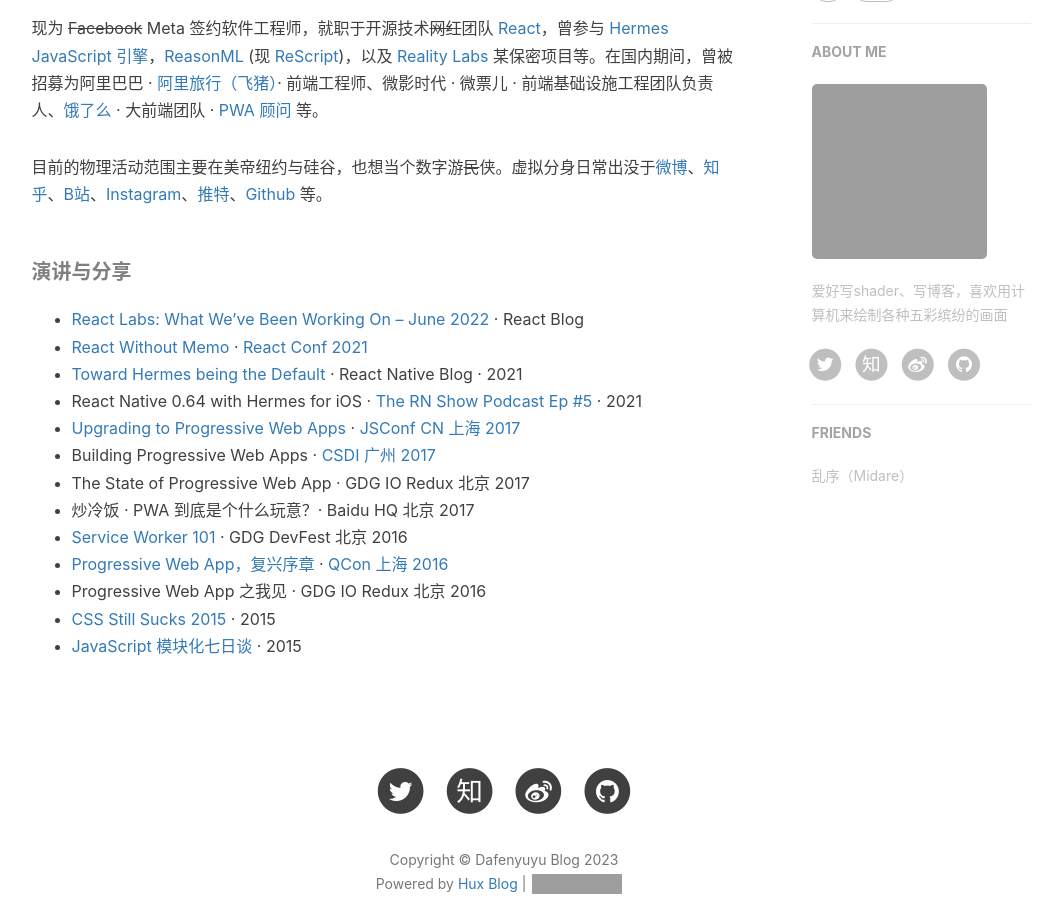
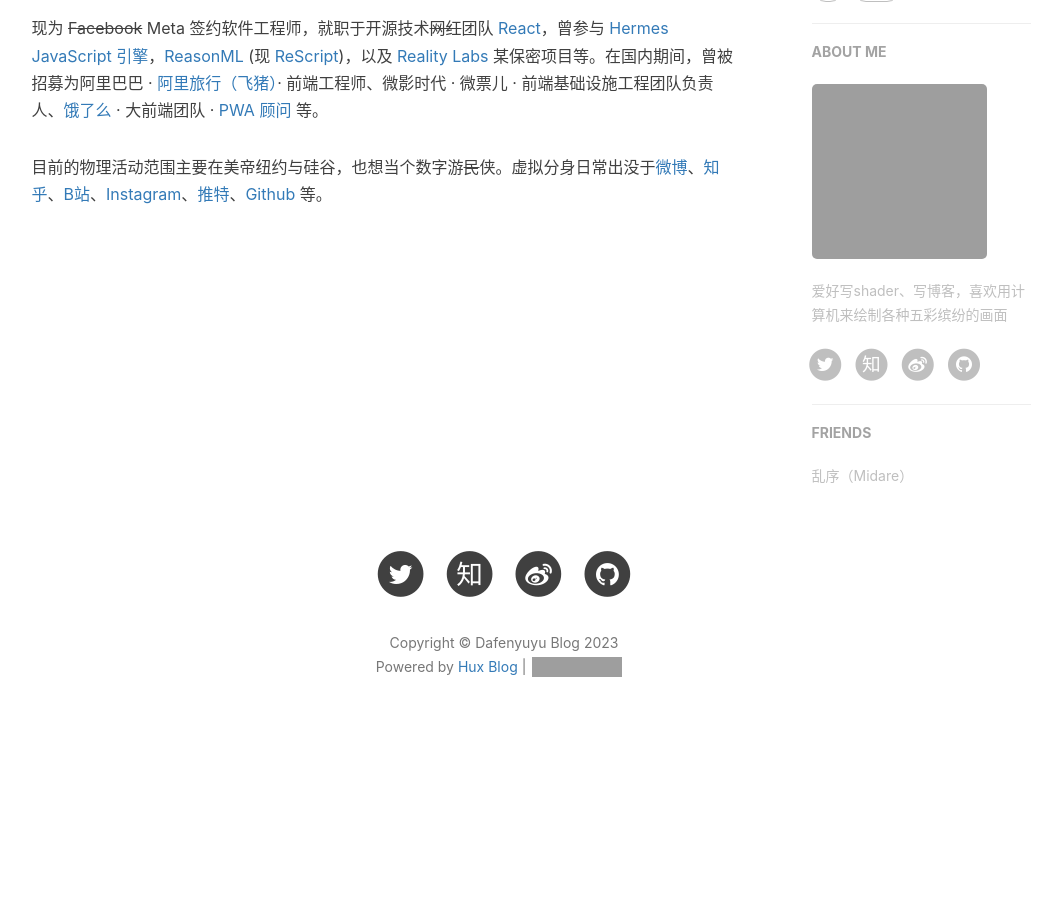
Before and after one commit to Dafenyuyu/Dafenyuyu.github.io, a Jekyll site: the page built from about.html, in a window 1280 px wide and 900 px high, scrolled down 607 px. Shown: the whole window, without its empty margins (136-1188 px from the left). Built offline with Jekyll 4.4.1, drawn with Linux system fonts in a browser that asks for light colours; nearby versions of some CDN libraries; comment, search, counter and statistics services are not loaded; after the commit the page ends 1378 px from its top, so only the background shows below that; grey boxes are pictures that could not be loaded.

Commit message:
Update zh.md

```diff
--- a/_includes/about/zh.md
+++ b/_includes/about/zh.md
@@ -4,32 +4,3 @@
 
 
 目前的物理活动范围主要在美帝纽约与硅谷，也想当个数字游<del>民</del>侠。虚拟分身日常出没于[微博](https://weibo.com/huxpro)、[知乎](https://www.zhihu.com/people/huxpro/pins/posts)、[B站](https://space.bilibili.com/43271611)、[Instagram](https://www.instagram.com/huxpro/)、[推特](https://twitter.com/Huxpro/)、[Github](https://github.com/huxpro) 等。
-
-##### 演讲与分享
-
-- [React Labs: What We've Been Working On – June 2022][12] · React Blog
-- [React Without Memo][11] · [React Conf 2021](https://conf.reactjs.org/)
-- [Toward Hermes being the Default][11] · React Native Blog · 2021
-- React Native 0.64 with Hermes for iOS · [The RN Show Podcast Ep #5](https://www.callstack.com/podcast-react-native-show) · 2021
-- [Upgrading to Progressive Web Apps][9] · [JSConf CN 上海 2017](http://2017.jsconf.cn/)
-- Building Progressive Web Apps · [CSDI 广州 2017](http://www.csdisummit.com/)
-- The State of Progressive Web App · GDG IO Redux 北京 2017
-- 炒冷饭 · PWA 到底是个什么玩意？· Baidu HQ 北京 2017
-- [Service Worker 101][5] · GDG DevFest 北京 2016
-- [Progressive Web App，复兴序章][4] · [QCon 上海 2016](http://2016.qconshanghai.com/presentation/3111)
-- Progressive Web App 之我见 · GDG IO Redux 北京 2016
-- [CSS Still Sucks 2015][2] · 2015
-- [JavaScript 模块化七日谈][1] · 2015
-
-[1]: //huangxuan.me/2015/07/09/js-module-7day/
-[2]: //huangxuan.me/2015/12/28/css-sucks-2015/
-[3]: //huangxuan.me/2016/06/05/pwa-in-my-pov/
-[4]: //huangxuan.me/2016/10/20/pwa-qcon2016/
-[5]: //huangxuan.me/2016/11/20/sw-101-gdgdf/
-[6]: https://yanshuo.io/assets/player/?deck=58ac8598b123db0067292f92 "PWA Rehashing"
-[7]: https://yanshuo.io/assets/player/?deck=593ad6fbfe88c2006a0a0d6d "The State of PWA"
-[8]: https://yanshuo.io/assets/player/?deck=594d673d570c357d0698a950 "Building PWA"
-[9]: //huangxuan.me/jsconfcn2017/
-[10]: https://reactnative.dev/blog/2021/10/26/toward-hermes-being-the-default
-[11]: https://youtu.be/lGEMwh32soc
-[12]: https://reactjs.org/blog/2022/06/15/react-labs-what-we-have-been-working-on-june-2022.html
```
